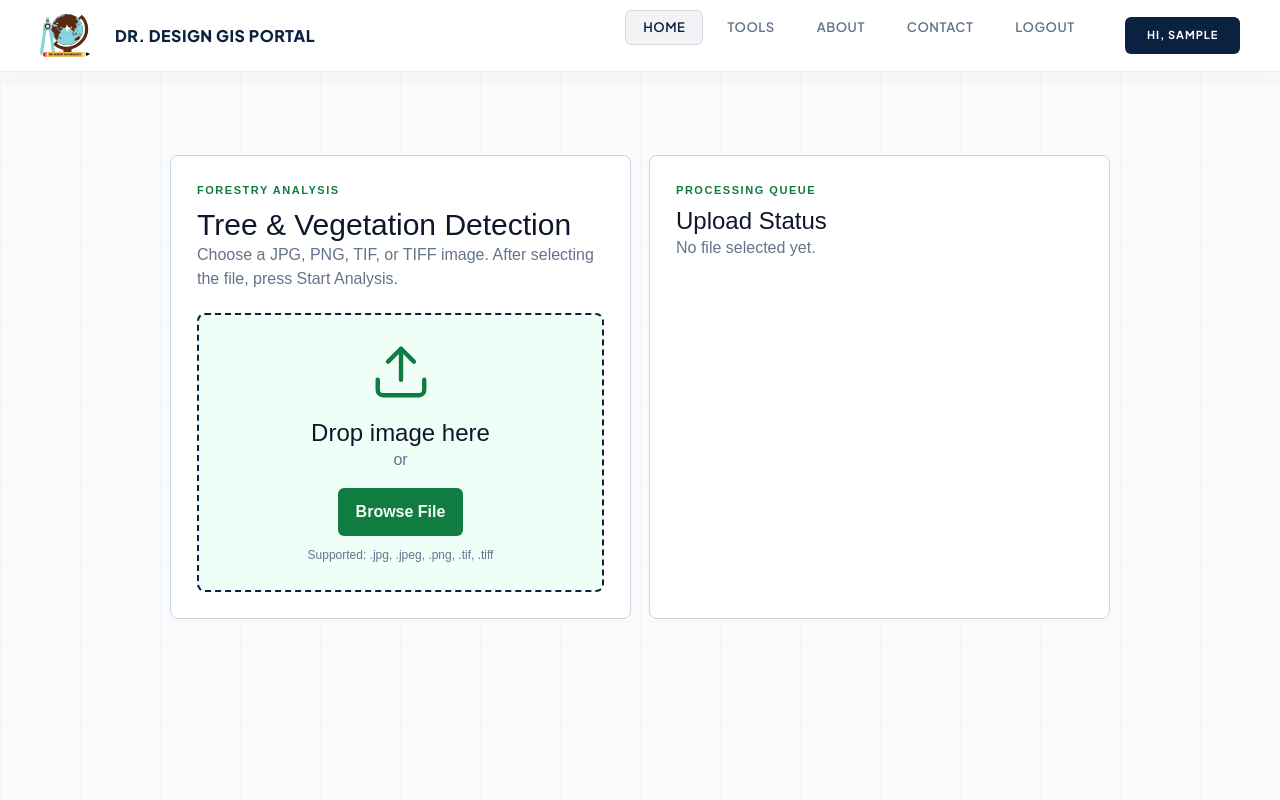
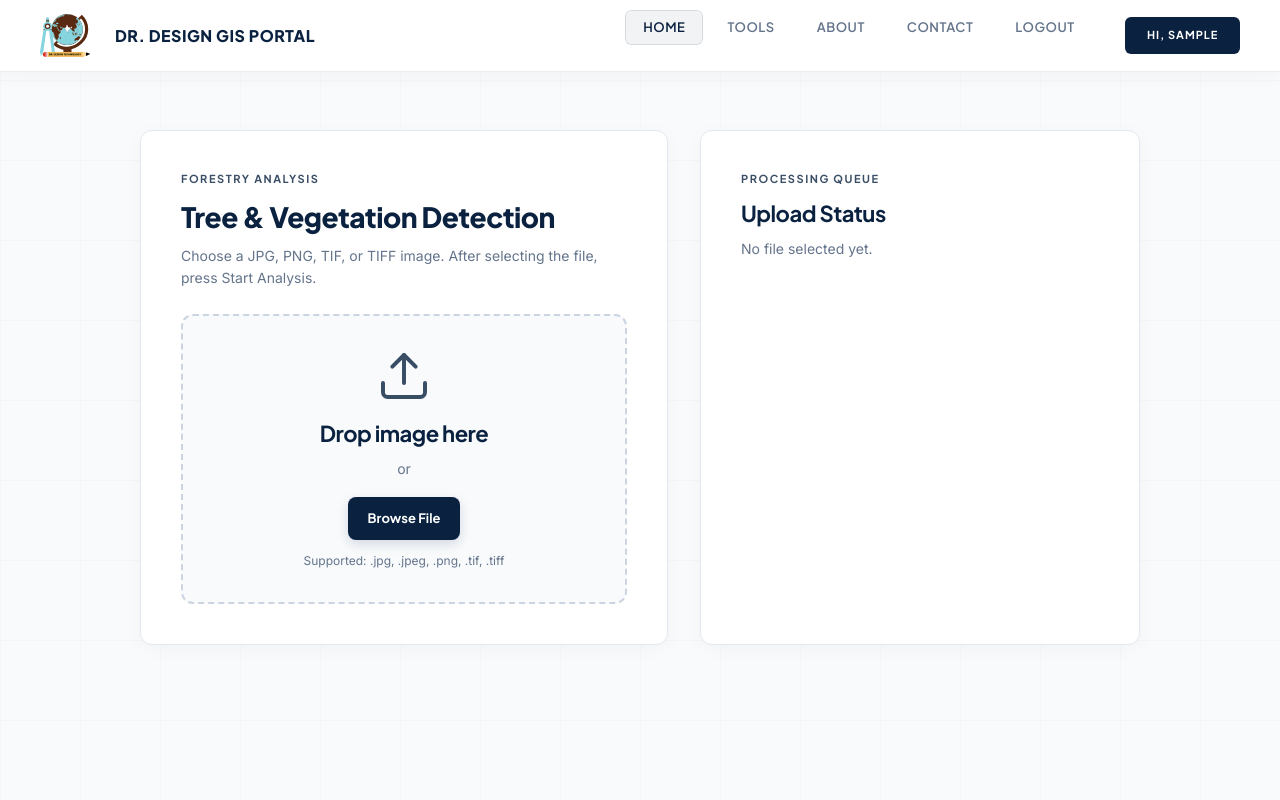
Before and after one commit to ddpldeveloperahul/AI_Portal, a Django app: page /tree/ in a window 1280 px wide. Run offline with Django 5.2, Linux system fonts and the light colour scheme; the visitor is signed in with stand-in values (Sample User, id 1); parts of the project's set-up code (start-up, migrations or seed data) failed here and were passed over.

Commit message:
update new features

```diff
--- a/tree_app/templates/tree/tree.html
+++ b/tree_app/templates/tree/tree.html
@@ -6,116 +6,147 @@
     :root {
         --bg: #f8fafc;
         --panel: #ffffff;
-        --panel-2: #f1f5f9;
-        --line: #cbd5e1;
+        --panel-2: #f8fafc;
+        --line: #e2e8f0;
         --line-strong: #0a2240;
         --text: #0f172a;
         --muted: #64748b;
-        --green: #107C41;
+        --green: #16a34a;
         --green-dark: #f0fdf4;
         --red: #dc2626;
+        --primary: #0a2240;
     }
     .detection-container {
         min-height: calc(100vh - 96px);
         display: grid;
         place-items: center;
-        padding: 130px 16px 60px;
-        font-family: Arial, sans-serif;
+        padding: 130px 16px 80px;
+        font-family: 'Inter', sans-serif;
         color: var(--text);
         position: relative;
         z-index: 1;
     }
     main.detection-main {
-        width: min(940px, 100%);
+        width: min(1000px, 100%);
         display: grid;
-        grid-template-columns: 1fr 1fr;
-        gap: 18px;
+        grid-template-columns: 1.2fr 1fr;
+        gap: 32px;
     }
-    @media (max-width: 720px) {
-        main.detection-main { grid-template-columns: 1fr; }
+    @media (max-width: 860px) {
+        main.detection-main { grid-template-columns: 1fr; gap: 24px; }
     }
     .panel {
         background: var(--panel);
         border: 1px solid var(--line);
-        border-radius: 8px;
-        padding: 26px;
+        border-radius: 12px;
+        padding: 40px;
+        box-shadow: 0 4px 20px rgba(10, 34, 64, 0.03);
         min-width: 0;
     }
     .eyebrow {
-        color: var(--green);
+        color: var(--primary);
+        font-family: 'Plus Jakarta Sans', sans-serif;
         font-size: 11px;
         font-weight: 700;
         letter-spacing: 0.14em;
         text-transform: uppercase;
-        margin-bottom: 8px;
+        margin-bottom: 12px;
+        opacity: 0.8;
     }
     h1, h2 {
+        font-family: 'Plus Jakarta Sans', sans-serif;
+        color: var(--primary);
         margin: 0;
-        letter-spacing: 0;
+        letter-spacing: -0.5px;
     }
-    h1 { font-size: 30px; }
-    h2 { font-size: 24px; }
+    h1 {
+        font-size: 28px;
+        font-weight: 800;
+        margin-bottom: 12px;
+    }
+    h2 {
+        font-size: 22px;
+        font-weight: 700;
+        margin-bottom: 12px;
+    }
     p {
         color: var(--muted);
-        line-height: 1.5;
+        line-height: 1.6;
+        font-size: 14px;
     }
     .dropzone {
-        margin-top: 22px;
-        min-height: 260px;
-        border: 2px dashed var(--line-strong);
-        border-radius: 8px;
+        margin-top: 24px;
+        min-height: 280px;
+        border: 2px dashed #cbd5e1;
+        border-radius: 12px;
         display: grid;
         place-items: center;
         text-align: center;
-        padding: 26px;
-        background: rgba(42, 231, 157, 0.07);
+        padding: 32px 24px;
+        background: #f8fafc;
         cursor: pointer;
-        transition: background 0.2s, border-color 0.2s;
+        transition: all 0.3s ease;
+    }
+    .dropzone:hover {
+        border-color: var(--primary);
+        background: rgba(10, 34, 64, 0.02);
     }
     .dropzone.over {
-        background: rgba(42, 231, 157, 0.14);
-        border-color: var(--green);
+        background: rgba(10, 34, 64, 0.04);
+        border-color: var(--primary);
     }
     .dropzone input { display: none; }
     .upload-icon {
-        width: 62px;
-        height: 62px;
+        width: 56px;
+        height: 56px;
         margin: 0 auto 16px;
-        color: var(--green);
+        color: var(--primary);
+        opacity: 0.8;
     }
     .hint {
         font-size: 12px;
         color: var(--muted);
-        margin-top: 10px;
+        margin-top: 12px;
     }
     .btn-action {
         border: 0;
-        border-radius: 6px;
-        padding: 12px 18px;
+        border-radius: 8px;
+        padding: 12px 20px;
+        font-family: 'Plus Jakarta Sans', sans-serif;
         font-weight: 700;
+        font-size: 13px;
         cursor: pointer;
-        transition: transform 0.15s, opacity 0.15s;
+        transition: all 0.3s ease;
     }
-    .btn-action:hover:not(:disabled) { transform: translateY(-1px); }
+    .btn-action:hover:not(:disabled) { transform: translateY(-2px); }
     .btn-action:disabled {
         cursor: not-allowed;
         opacity: 0.45;
+        transform: none !important;
     }
     .browse-btn, .start-btn {
-        background: var(--green);
-        color: var(--green-dark);
+        background: var(--primary);
+        color: #ffffff;
+        box-shadow: 0 4px 12px rgba(10, 34, 64, 0.15);
+    }
+    .browse-btn:hover, .start-btn:hover:not(:disabled) {
+        background: #14355a;
+        box-shadow: 0 6px 20px rgba(10, 34, 64, 0.25);
     }
     .reset-btn {
-        background: transparent;
-        border: 1px solid var(--line);
-        color: var(--text);
+        background: #f1f5f9;
+        border: 1px solid #e2e8f0;
+        color: var(--primary);
+    }
+    .reset-btn:hover {
+        background: #e2e8f0;
     }
     .file-card {
-        margin-top: 22px;
+        margin-top: 24px;
         background: var(--panel-2);
         border: 1px solid var(--line);
         border-radius: 8px;
-        padding: 18px;
+        padding: 20px;
         display: none;
     }
     .file-card.visible { display: block; }
@@ -302,6 +339,7 @@
         errorBox.classList.add("visible");
         startBtn.disabled = !selectedFile;
         startBtn.textContent = "Start Analysis";
+        resetBtn.disabled = false;
     }
 
     function clearError() {
@@ -318,6 +356,7 @@
         progressWrap.classList.remove("visible");
         startBtn.disabled = true;
         startBtn.textContent = "Start Analysis";
+        resetBtn.disabled = false;
         progressBar.style.width = "0%";
         percentText.textContent = "0%";
         phaseText.textContent = "Waiting";
@@ -385,6 +424,7 @@
         clearError();
         window.clearTimeout(pollTimer);
         startBtn.disabled = true;
+        resetBtn.disabled = true;
         startBtn.textContent = "Uploading...";
         setProgress(0, "Uploading", "Sending file to server.");
 
@@ -427,8 +467,12 @@
         xhr.send(formData);
     }
 
-    browseBtn.addEventListener("click", () => fileInput.click());
+    browseBtn.addEventListener("click", () => {
+        if (resetBtn.disabled) return;
+        fileInput.click();
+    });
     dropzone.addEventListener("click", event => {
+        if (resetBtn.disabled) return;
         if (event.target !== browseBtn) fileInput.click();
     });
     fileInput.addEventListener("change", () => pickFile(fileInput.files[0]));
@@ -437,11 +481,16 @@
 
     dropzone.addEventListener("dragover", event => {
         event.preventDefault();
+        if (resetBtn.disabled) return;
         dropzone.classList.add("over");
     });
-    dropzone.addEventListener("dragleave", () => dropzone.classList.remove("over"));
+    dropzone.addEventListener("dragleave", () => {
+        if (resetBtn.disabled) return;
+        dropzone.classList.remove("over");
+    });
     dropzone.addEventListener("drop", event => {
         event.preventDefault();
+        if (resetBtn.disabled) return;
         dropzone.classList.remove("over");
         pickFile(event.dataTransfer.files[0]);
     });
```
Also changed, not shown: other parts of tree_app/templates/tree/tree.html (+20 -14 lines), building_app/templates/building_app/building.html (+107 -58 lines), road_app/templates/road/road.html (+107 -58 lines).
